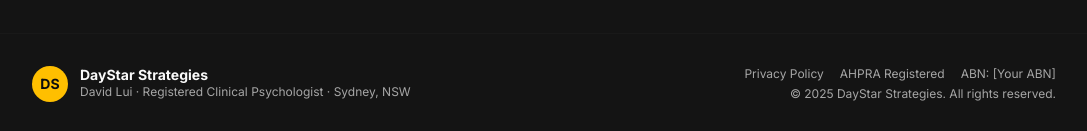
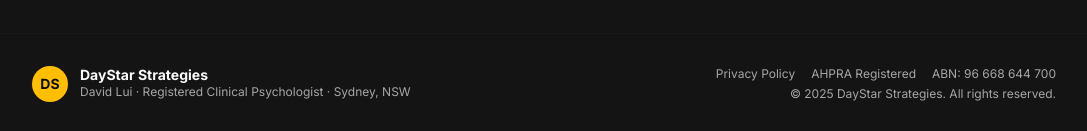
Before and after one commit to danielrasmus1/Daystar, a Next.js app: page /booking in a window 1280 px wide. Shown: the part 1884-2015 px from the top of the page, without its empty margins (96-1183 px from the left). Built offline with nearby package versions, Linux system fonts and the light colour scheme.

Commit message:
feat: update ABN number in privacy and footer components

```diff
--- a/app/privacy/page.tsx
+++ b/app/privacy/page.tsx
@@ -30,7 +30,7 @@ export default function PrivacyPage() {
             <h1 className="font-serif text-4xl font-bold">Privacy Policy</h1>
             <p className="text-muted-foreground">Last updated: January 2025</p>
             <p className="text-muted-foreground leading-relaxed">
-              DayStar Strategies (ABN: [Your ABN]), operated by David Lui, is committed to protecting your privacy in accordance with the <em>Privacy Act 1988 (Cth)</em> and the Australian Privacy Principles (APPs).
+              DayStar Strategies (ABN: 96 668 644 700), operated by David Lui, is committed to protecting your privacy in accordance with the <em>Privacy Act 1988 (Cth)</em> and the Australian Privacy Principles (APPs).
             </p>
           </div>
 
--- a/components/site-footer.tsx
+++ b/components/site-footer.tsx
@@ -65,7 +65,7 @@ export function SiteFooter() {
               <div className="flex items-center gap-4 text-xs text-muted-foreground">
                 <Link href="/privacy" className="hover:text-foreground transition-colors">Privacy Policy</Link>
                 <span>AHPRA Registered</span>
-                <span>ABN: [Your ABN]</span>
+                <span>ABN: 96 668 644 700</span>
               </div>
               <p className="text-xs text-muted-foreground">© 2025 DayStar Strategies. All rights reserved.</p>
             </div>
```
